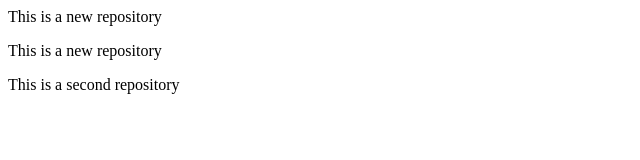
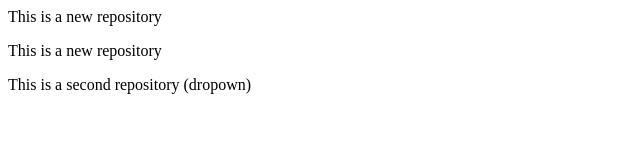
Before and after one commit to amitjoshi1709/Localrepo, a plain HTML site: page index.html in a window 1280 px wide. Shown: the full height of the page, 0-640 px from the left. Drawn offline with Linux system fonts and the light colour scheme.

```diff
--- a/index.html
+++ b/index.html
@@ -1,3 +1,3 @@
 <p>This is a new repository</p>
 <p>This is a new repository</p>
-<p>This is a second repository</p>
+<p>This is a second repository (dropown) </p>
```
